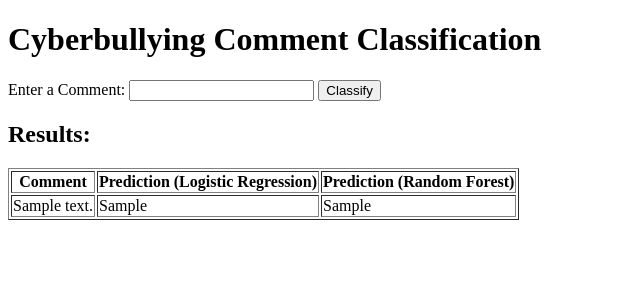
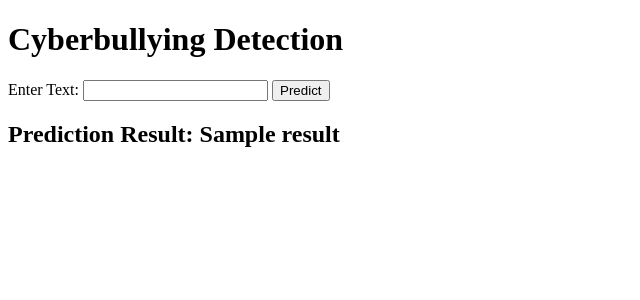
Before and after one commit to Codegeek2004/CyberBullying_using_RNN_LSTM, a Flask app: template templates/index.html in a window 1280 px wide. Shown: the top 300 px of the page, without its empty margins (0-640 px from the left). Run offline with Flask 3, Linux system fonts and the light colour scheme; the template is opened without the code that fills it: most values are stand-ins (such as "Sample title", 1, 10 or a date in 2020).

Commit message:
TWELTH  COMMIT

```diff
--- a/App.py
+++ b/App.py
@@ -1,65 +1,18 @@
 from flask import Flask, render_template, request
-import pickle
-from sklearn.feature_extraction.text import TfidfVectorizer
+from text_prediction import predict_cyberbullying
 
-# Create the Flask app instance
 app = Flask(__name__)
 
-# Load the saved models and vectorizers
-try:
-    with open('vectorizer.pkl', 'rb') as file:
-        vectorizer = pickle.load(file)
+@app.route("/", methods=["GET", "POST"])
+def index():
+    """
+    Handle both GET (initial) and POST (form submission) requests.
+    On POST, predict cyberbullying for the input text.
+    """
+    result = None
+    if request.method == "POST":
+        # Correctly access the form data using the input's `name` attribute
+        text = request.form.get('text')  # Use 'text', which matches the input field name
+        result = predict_cyberbullying(text)  # Predict cyberbullying
 
-    with open('lr.pkl', 'rb') as file:
-        lr_model = pickle.load(file)
-
-    with open('rfc.pkl', 'rb') as file:
-        rfc_model = pickle.load(file)
-
-except Exception as e:
-    print(f"Error loading model or vectorizer: {e}")
-    exit(1)  # Exit the program if there's an issue with loading models
-
-@app.route("/", methods=["GET", "POST"])
-def home():
-    if request.method == "POST":
-        # Get the comment from the form
-        comment = request.form['comment'].strip()  # Strip any leading/trailing spaces
-
-        if not comment:
-            # Handle empty comment case
-            return render_template("index.html", error="Please enter a comment.")
-
-        try:
-            # Transform the comment using the vectorizer
-            comment_vec = vectorizer.transform([comment])
-            print(f"Transformed comment vector: {comment_vec.toarray()}")  # Debug: print the transformed feature vector
-
-            # Check if the vector is all zeros (which is problematic)
-            if (comment_vec.toarray() == 0).all():
-                print("Warning: Comment vector is all zeros. The vectorizer may not be processing this input correctly.")
-
-            # Predict using both models
-            prediction_lr = lr_model.predict(comment_vec)
-            prediction_rf = rfc_model.predict(comment_vec)
-
-            # Debug: print the raw predictions
-            print(f"Logistic Regression Prediction: {prediction_lr[0]}")
-            print(f"Random Forest Prediction: {prediction_rf[0]}")
-
-            # Prepare the results to be displayed in a table
-            result = {
-                "comment": comment,
-                "prediction_lr": "Cyberbullying" if prediction_lr[0] == 1 else "Not Cyberbullying",
-                "prediction_rf": "Cyberbullying" if prediction_rf[0] == 1 else "Not Cyberbullying"
-            }
-            return render_template("index.html", result=result)
-
-        except Exception as e:
-            print(f"Error during prediction: {e}")
-            return render_template("index.html", error="Error during prediction. Please try again.")
-
-    return render_template("index.html")
-
-if __name__ == "__main__":
-    app.run(debug=True)
+    return render_template("index.html", result=result)
--- a/templates/index.html
+++ b/templates/index.html
@@ -3,30 +3,18 @@
 <head>
     <meta charset="UTF-8">
     <meta name="viewport" content="width=device-width, initial-scale=1.0">
-    <title>Comment Classification</title>
+    <title>Cyberbullying Prediction</title>
 </head>
 <body>
-    <h1>Cyberbullying Comment Classification</h1>
-    <form method="POST">
-        <label for="comment">Enter a Comment:</label>
-        <input type="text" id="comment" name="comment" required>
-        <button type="submit">Classify</button>
+    <h1>Cyberbullying Detection</h1>
+    <form method="POST"> <!-- Form should use POST to send data -->
+        <label for="text">Enter Text:</label>
+        <input type="text" id="text" name="text" required> <!-- Input must have a `name` -->
+        <button type="submit">Predict</button>
     </form>
 
-    {% if result %}
-    <h2>Results:</h2>
-    <table border="1">
-        <tr>
-            <th>Comment</th>
-            <th>Prediction (Logistic Regression)</th>
-            <th>Prediction (Random Forest)</th>
-        </tr>
-        <tr>
-            <td>{{ result.comment }}</td>
-            <td>{{ result.prediction_lr }}</td>
-            <td>{{ result.prediction_rf }}</td>
-        </tr>
-    </table>
+    {% if result is not none %}
+    <h2>Prediction Result: {{ result }}</h2>
     {% endif %}
 </body>
 </html>
--- a/text_prediction.py
+++ b/text_prediction.py
@@ -10,7 +10,7 @@ import pickle
 # Download required NLTK resources
 nltk.download('stopwords')
 nltk.download('wordnet')
-nltk.download('punkt')
+nltk.download('punkt_tab')
 
 # Initialize stopwords and lemmatizer
 stop_words = set(stopwords.words('english'))
```
